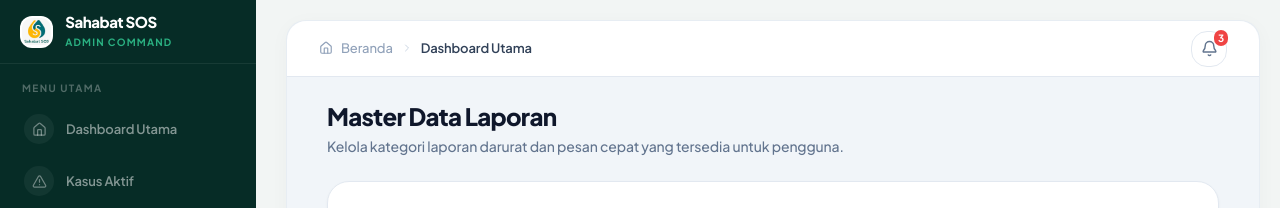
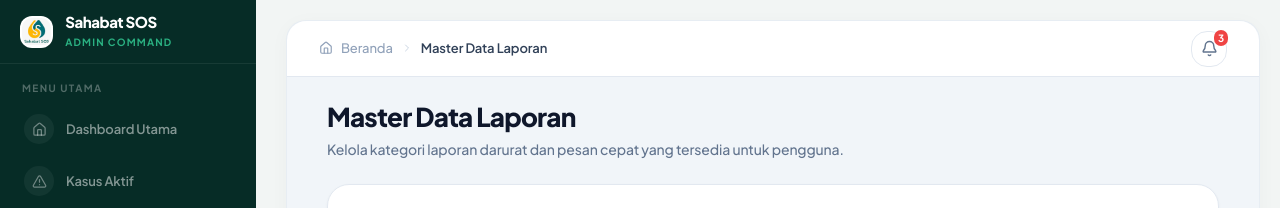
Before and after one commit to Mheszzz/sahabat-sos-web, a React (Vite) app: page /master-data in a window 1280 px wide. Shown: the top 208 px of the page. Built offline with nearby package versions, Linux system fonts and the light colour scheme; no server answers; sample sign-in values are in the browser's storage.

Commit message:
fix(master-data): perbaiki penanda halaman breadcrumb dan header halaman master data laporan

```diff
--- a/src/components/layouts/TopHeader.jsx
+++ b/src/components/layouts/TopHeader.jsx
@@ -5,18 +5,19 @@ const breadcrumbMap = {
   'kasus-aktif': ['Beranda', 'Kasus Aktif'],
   riwayat: ['Beranda', 'Riwayat Kasus'],
   peta: ['Beranda', 'Peta Pemantauan'],
-  pengaturan: ['Beranda', 'Pengaturan Sistem'],
+  pengaturan: ['Beranda', 'Profil'],
   'detail-kasus': ['Kasus Aktif', 'Detail Kasus'],
-  'manajemen-admin': ['Manajemen', 'Manajemen Admin'],
-  'manajemen-user': ['Manajemen', 'Manajemen User'],
+  'manajemen-admin': ['Beranda', 'Kelola Admin'],
+  'manajemen-user': ['Beranda', 'Kelola Relawan'],
+  'master-data': ['Beranda', 'Master Data Laporan'],
 };
 
 import { useLocation } from 'react-router-dom';
 
 export default function TopHeader({ onMenuToggle }) {
   const location = useLocation();
-  const activePage = location.pathname === '/' ? 'dashboard' : location.pathname.substring(1);
-  const crumbs = breadcrumbMap[activePage] || ['Beranda', 'Dashboard Utama'];
+  const pathKey = location.pathname === '/' ? 'dashboard' : location.pathname.split('/')[1];
+  const crumbs = breadcrumbMap[pathKey] || ['Beranda', 'Dashboard Utama'];
 
   return (
     <header className="sticky top-0 z-30 flex h-[56px] flex-shrink-0 items-center justify-between border-b border-slate-200 bg-white/95 px-5 backdrop-blur-sm lg:px-8">
--- a/src/pages/MasterData/MasterDataPage.jsx
+++ b/src/pages/MasterData/MasterDataPage.jsx
@@ -1,6 +1,7 @@
 import { useState, useEffect } from 'react';
 import { Plus, Trash2, Edit2, Database, MessageSquare } from 'lucide-react';
 import { masterDataService } from '../../api/services/masterDataService';
+import PageHeader from '../../components/global/PageHeader';
 
 export default function MasterDataPage() {
   const [kategoriList, setKategoriList] = useState([]);
@@ -57,10 +58,10 @@ export default function MasterDataPage() {
 
   return (
     <div className="page-shell space-y-6">
-      <div>
-        <h1 className="text-[24px] font-extrabold tracking-[-0.04em] text-slate-900">Master Data Laporan</h1>
-        <p className="mt-1 text-[14px] font-medium text-slate-500">Kelola kategori laporan darurat dan pesan cepat yang tersedia untuk pengguna.</p>
-      </div>
+      <PageHeader
+        title="Master Data Laporan"
+        description="Kelola kategori laporan darurat dan pesan cepat yang tersedia untuk pengguna."
+      />
 
       {/* Kategori Laporan */}
       <div className="rounded-[22px] border border-[#e2e8f0] bg-white p-6 shadow-[0_1px_3px_rgba(15,23,42,0.04)]">
```
